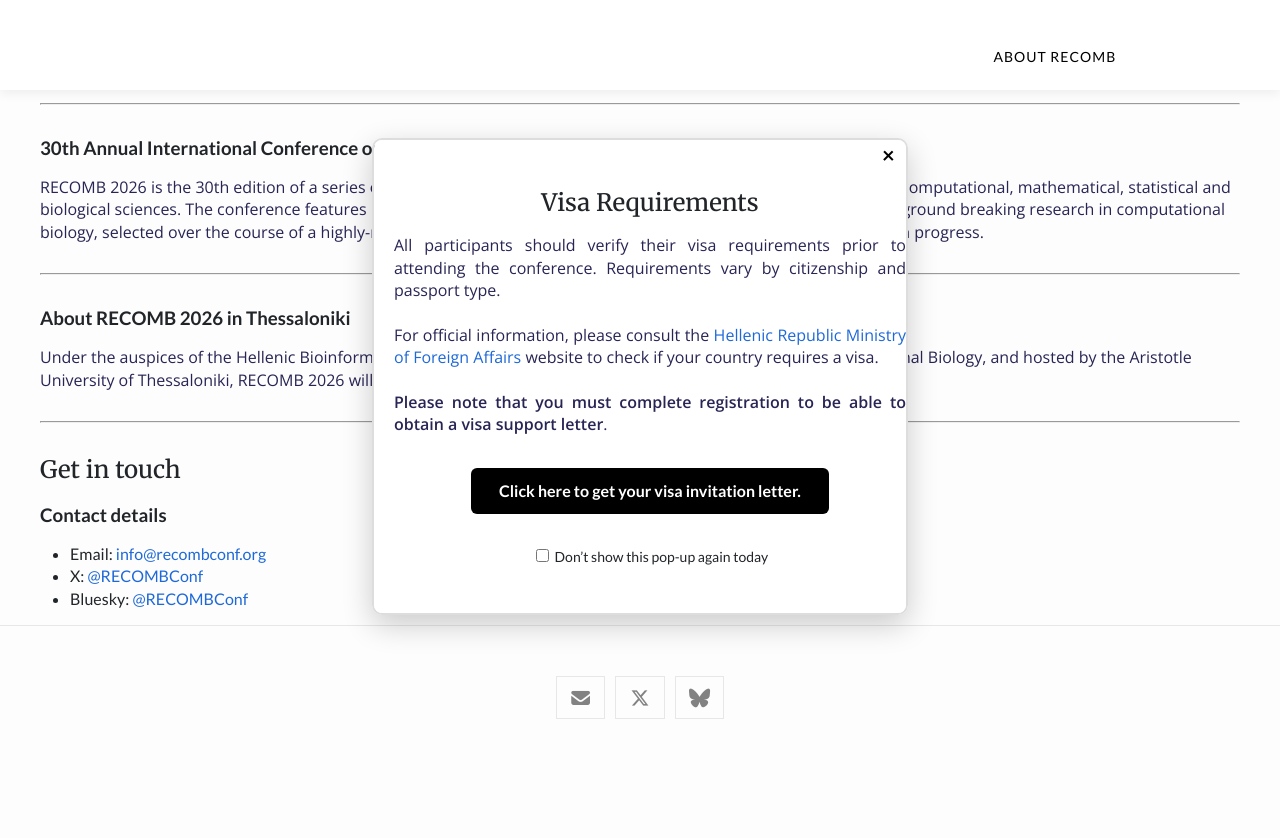
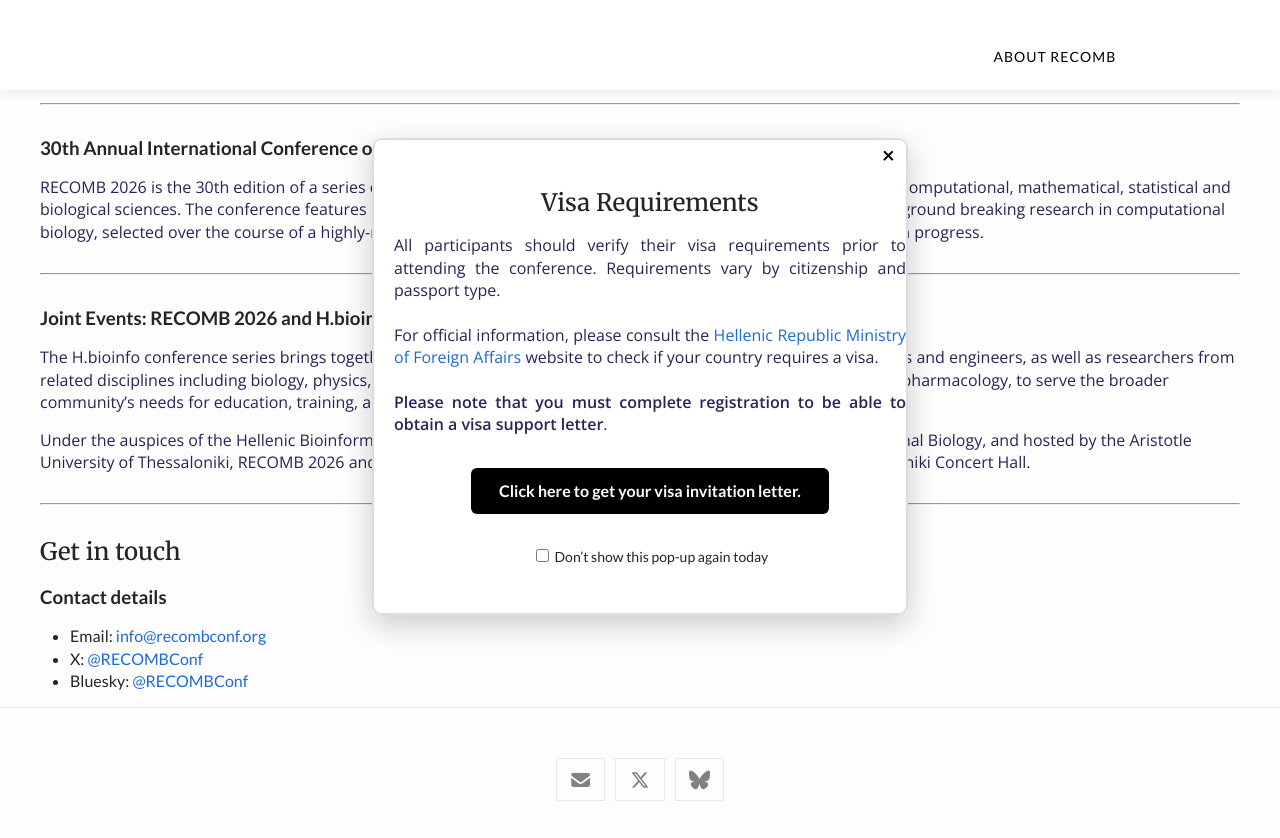
Before and after one commit to recomb-conference/recomb2026, a Jekyll site: the page built from index.md, in a window 1280 px wide and 900 px high, scrolled down 842 px, cut to the strip 62-900 px from the top of the window. Built offline with Jekyll 4.4.1, drawn with Linux system fonts in a browser that asks for light colours; nearby versions of some CDN libraries; before the commit the page ends 1660 px from its top, so only the background shows below that.

Commit message:
Update index.md

```diff
--- a/index.md
+++ b/index.md
@@ -148,9 +148,11 @@
 {{ site.title }} is the {{ site.iteration }} edition of a series of algorithmic computational biology conferences bridging the areas of computational, mathematical, statistical and biological sciences. The conference features keynote talks by preeminent scientists in life sciences, presentations of ground breaking research in computational biology, selected over the course of a highly-rigorous peer-review process, and poster sessions on the latest research progress.
 
 ---
-### About {{ site.title }} in Thessaloniki
+### Joint Events: {{ site.title }} and H.bioinfo'17 in Thessaloniki
 
-Under the auspices of the Hellenic Bioinformatics Society, in affiliation with the International Society for Computational Biology, and hosted by the Aristotle University of Thessaloniki, RECOMB 2026 will be held in Thessaloniki, Greece, at the Thessaloniki Concert Hall.
+The H.bioinfo conference series brings together bioinformatics experts, computational biologists, computer scientists and engineers, as well as researchers from related disciplines including biology, physics, chemistry, mathematics, statistics, epidemiology, clinical sciences, and pharmacology, to serve the broader community’s needs for education, training, and networking.
+
+Under the auspices of the Hellenic Bioinformatics Society, in affiliation with the International Society for Computational Biology, and hosted by the Aristotle University of Thessaloniki, RECOMB 2026 and H.bioinfo'17 will be held jointly in Thessaloniki, Greece, at the Thessaloniki Concert Hall.
 
 ---
 ## Get in touch
```
